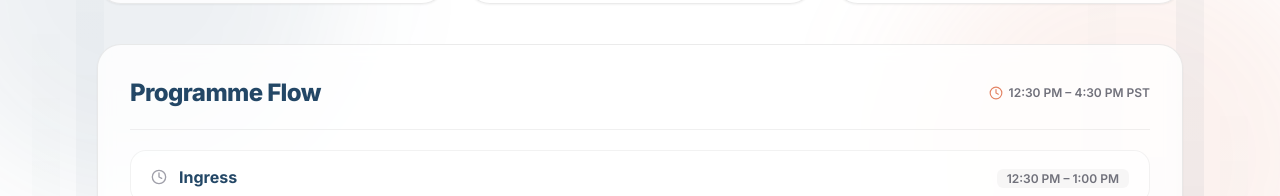
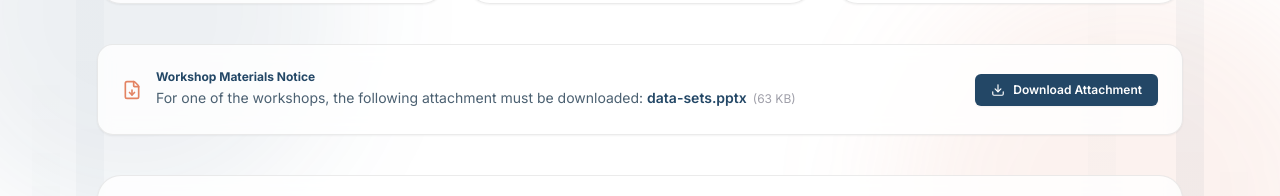
Before and after one commit to artemiui/pjdsc26-website, a Next.js app: page /workshop in a window 1280 px wide. Shown: the part 711-907 px from the top of the page. Built offline with nearby package versions, Linux system fonts and the light colour scheme; no server answers.

Commit message:
feat: add workshop attachment download note for data-sets.pptx

```diff
--- a/components/sections/ProgrammeSection.tsx
+++ b/components/sections/ProgrammeSection.tsx
@@ -16,6 +16,8 @@ import {
   Users,
   HelpCircle,
   ShieldCheck,
+  Download,
+  FileDown,
 } from "lucide-react";
 import { siteData } from "@/lib/siteData";
 import AmbientLighting from "@/components/AmbientLighting";
@@ -210,6 +212,44 @@ export default function ProgrammeSection() {
         </div>
 
         {/* ================================================================= */}
+        {/* Workshop Attachment Download Note                                 */}
+        {/* ================================================================= */}
+        {prog.attachment && (
+          <div className="mb-10 p-5 sm:p-6 rounded-2xl border border-black/[0.08] dark:border-white/[0.1] bg-white/80 dark:bg-zinc-900/60 backdrop-blur-sm shadow-xs flex flex-col sm:flex-row sm:items-center justify-between gap-4">
+            <div className="flex items-start sm:items-center gap-3.5">
+              <FileDown className="w-5 h-5 text-[#E38363] shrink-0 mt-0.5 sm:mt-0" />
+              <div>
+                <span className="text-xs font-bold text-[#234766] dark:text-[#7ca5cb] block">
+                  Workshop Materials Notice
+                </span>
+                <p className="text-xs sm:text-sm text-[#2b4458]/85 dark:text-zinc-300 mt-0.5 leading-relaxed">
+                  {prog.attachment.note}{" "}
+                  <span className="font-semibold font-mono text-[#234766] dark:text-[#f3f6f8]">
+                    {prog.attachment.name}
+                  </span>
+                  {prog.attachment.fileSize && (
+                    <span className="text-zinc-400 dark:text-zinc-500 font-mono text-xs ml-1.5">
+                      ({prog.attachment.fileSize})
+                    </span>
+                  )}
+                </p>
+              </div>
+            </div>
+
+            <div className="shrink-0">
+              <a
+                href={prog.attachment.url}
+                download={prog.attachment.name}
+                className="inline-flex items-center justify-center gap-2 px-4 py-2 rounded-[6px] bg-[#234766] hover:bg-[#1a354c] dark:bg-[#E38363] dark:hover:bg-[#d87556] text-white dark:text-zinc-950 text-xs font-semibold shadow-xs transition-all cursor-pointer active:translate-y-[0.5px]"
+              >
+                <Download className="w-3.5 h-3.5" />
+                <span>Download Attachment</span>
+              </a>
+            </div>
+          </div>
+        )}
+
+        {/* ================================================================= */}
         {/* Simplified Programme Flow List                                    */}
         {/* ================================================================= */}
         <div className="p-6 sm:p-8 rounded-3xl border border-black/[0.08] dark:border-white/[0.1] bg-white/80 dark:bg-zinc-900/60 backdrop-blur-sm shadow-xs mb-10">
--- a/lib/siteData.ts
+++ b/lib/siteData.ts
@@ -64,6 +64,13 @@ export interface ProgrammeScheduleItem {
   isBreak?: boolean;
 }
 
+export interface ProgrammeAttachment {
+  name: string;
+  url: string;
+  fileSize?: string;
+  note: string;
+}
+
 export interface ProgrammeConfig {
   enabled: boolean;
   buttonText: string;
@@ -78,6 +85,7 @@ export interface ProgrammeConfig {
   zoomUrl: string;
   zoomMeetingId?: string;
   zoomPasscode?: string;
+  attachment?: ProgrammeAttachment;
   schedule: ProgrammeScheduleItem[];
 }
 
@@ -124,6 +132,12 @@ export const siteData = {
     zoomUrl: "https://us06web.zoom.us/j/2272598755?pwd=CzlU4UdSs4lEclNCgR9baaQka3Nra7.1&omn=83082242723",
     zoomMeetingId: "227 259 8755",
     zoomPasscode: "CzlU4UdSs4lEclNCgR9baaQka3Nra7.1",
+    attachment: {
+      name: "data-sets.pptx",
+      url: "/assets/data-sets.pptx",
+      fileSize: "63 KB",
+      note: "For one of the workshops, the following attachment must be downloaded:",
+    },
     schedule: [
       { time: "12:30 PM – 1:00 PM", title: "Ingress" },
       { time: "1:00 PM – 1:15 PM", title: "Opening Spiel" },
```
Also changed, not shown: 1 other file (tests, documents, lock files or other folders).
